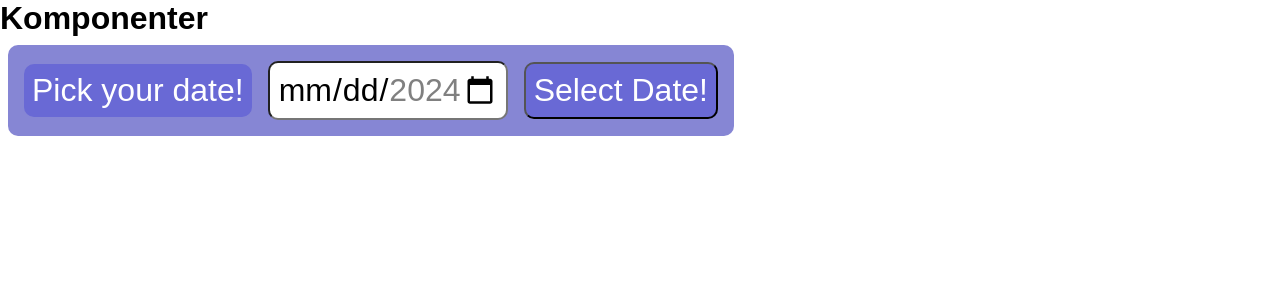
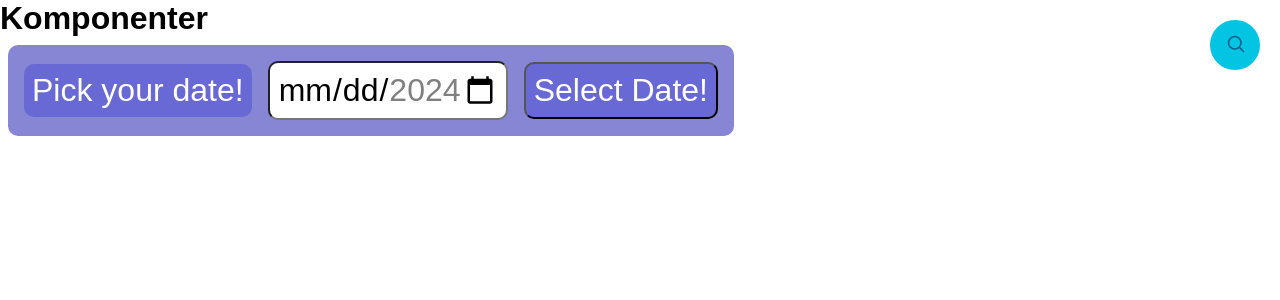
Before and after one commit to ZBajie/komponenter_Lars, a React (Vite) app: page / in a window 1280 px wide. Shown: the top 300 px of the page. Built offline with nearby package versions, Linux system fonts and the light colour scheme.

Commit message:
lucas commit

```diff
--- a/package.json
+++ b/package.json
@@ -10,6 +10,7 @@
     "preview": "vite preview"
   },
   "dependencies": {
+    "js-confetti": "^0.12.0",
     "react": "^18.2.0",
     "react-dom": "^18.2.0",
     "sass": "^1.74.1"
--- a/src/App.tsx
+++ b/src/App.tsx
@@ -1,11 +1,12 @@
-import { useState } from "react"
-import DatePicker from "./components/DatePicker/DatePicker"
+import { useState } from "react";
+import DatePicker from "./components/DatePicker/DatePicker";
+import SearchBtn from "./components/SearchBtn/SearchBtn";
 
 function App() {
-  const [date, setDate] = useState("")
+  const [date, setDate] = useState("");
   const setDateChosed = (date: string) => {
-    setDate(date)
-  }
+    setDate(date);
+  };
 
   return (
     <>
@@ -19,8 +20,9 @@
         datePickerStyleRow={true}
       />
       <p>{date}</p>
+      <SearchBtn />
     </>
-  )
+  );
 }
 
-export default App
+export default App;
--- /dev/null
+++ b/src/components/SearchBtn/SearchBtn.scss
@@ -0,0 +1,91 @@
+@import "../../style/abstracts/colors";
+
+.search-container {
+  position: fixed;
+  top: 20px;
+  right: 20px;
+  width: auto;
+  display: flex;
+  justify-content: center;
+  align-items: center;
+
+  .form-container {
+    position: relative;
+    transition: all 1s;
+    width: 50px;
+    height: 50px;
+    background: $search-btn-secondary;
+    box-sizing: border-box;
+    border-radius: 25px;
+    border: 4px solid $search-btn-secondary;
+    padding: 5px;
+
+    .search-input {
+      top: 0;
+      left: 0;
+      width: 100%;
+      height: 30px;
+      line-height: 30px;
+      outline: 0;
+      border: 0;
+      display: none;
+      font-size: 1em;
+      border-radius: 20px;
+      padding: 0 20px;
+      background: $search-btn-secondary;
+      color: $search-btn-primary;
+
+      &[type="search"]::-webkit-search-cancel-button {
+        display: none;
+      }
+
+      &::placeholder {
+        color: $search-btn-primary;
+      }
+    }
+
+    .btn {
+      display: flex;
+      justify-content: center;
+      align-items: center;
+      box-sizing: border-box;
+      padding: 10px;
+      width: 40px;
+      height: 40px;
+      position: absolute;
+      top: 0;
+      right: 0;
+      border-radius: 50%;
+      color: $search-btn-primary;
+      font-size: 1.2em;
+      transition: all 1s;
+
+      svg {
+        width: 20px;
+        height: 20px;
+      }
+
+      path {
+        stroke: $search-btn-primary;
+      }
+    }
+
+    &:hover {
+      width: 200px;
+      cursor: pointer;
+
+      .search-input {
+        display: block;
+      }
+
+      .btn {
+        background: $search-btn-primary;
+        color: $search-btn-secondary;
+      }
+
+      .btn path {
+        stroke: $search-btn-secondary;
+      }
+    }
+  }
+}
--- /dev/null
+++ b/src/components/SearchBtn/SearchBtn.tsx
@@ -0,0 +1,72 @@
+import React from "react";
+import "./SearchBtn.scss";
+import JSConfetti from "js-confetti";
+
+type SearchBtnProps = {
+  placeholder?: string;
+  onSearch?: () => void;
+  onKeyPress?: (event: React.KeyboardEvent<HTMLInputElement>) => void;
+};
+
+const SearchBtn: React.FC<SearchBtnProps> = ({
+  placeholder,
+  onSearch,
+  onKeyPress,
+}) => {
+  const handleSearch = () => {
+    if (onSearch) {
+      onSearch();
+    }
+  };
+
+  const handleChange = (event: React.ChangeEvent<HTMLInputElement>) => {
+    console.log("Input value:", event.target.value);
+    const jsConfetti = new JSConfetti();
+    jsConfetti.addConfetti({
+      emojis: ["🍆", "🥜"],
+      confettiNumber: 100,
+    });
+  };
+
+  const handleKeyPress = (event: React.KeyboardEvent<HTMLInputElement>) => {
+    if (event.key === "Enter" && onKeyPress) {
+      onKeyPress(event);
+      event.preventDefault();
+    }
+  };
+
+  return (
+    <div>
+      <div className="search-container">
+        <form className="form-container">
+          <input
+            type="search"
+            placeholder={placeholder}
+            onChange={handleChange}
+            onKeyPress={handleKeyPress}
+            className="search-input"
+          />
+          <div className="btn" onClick={handleSearch}>
+            <svg
+              width="25px"
+              height="25px"
+              viewBox="0 0 24 24"
+              fill="none"
+              xmlns="http://www.w3.org/2000/svg"
+            >
+              <path
+                d="M15.7955 15.8111L21 21M18 10.5C18 14.6421 14.6421 18 10.5 18C6.35786 18 3 14.6421 3 10.5C3 6.35786 6.35786 3 10.5 3C14.6421 3 18 6.35786 18 10.5Z"
+                stroke="#000000"
+                strokeWidth="2"
+                strokeLinecap="round"
+                strokeLinejoin="round"
+              />
+            </svg>
+          </div>
+        </form>
+      </div>
+    </div>
+  );
+};
+
+export default SearchBtn;
--- a/src/style/abstracts/_colors.scss
+++ b/src/style/abstracts/_colors.scss
@@ -4,3 +4,6 @@
 $background-color-button-primary: rgb(105, 105, 213);
 
 $color-secondary: rgb(255, 255, 255);
+
+$search-btn-primary: #006489;
+$search-btn-secondary: #03c5e3;
```
Also changed, not shown: 1 other file (tests, documents, lock files or other folders).
